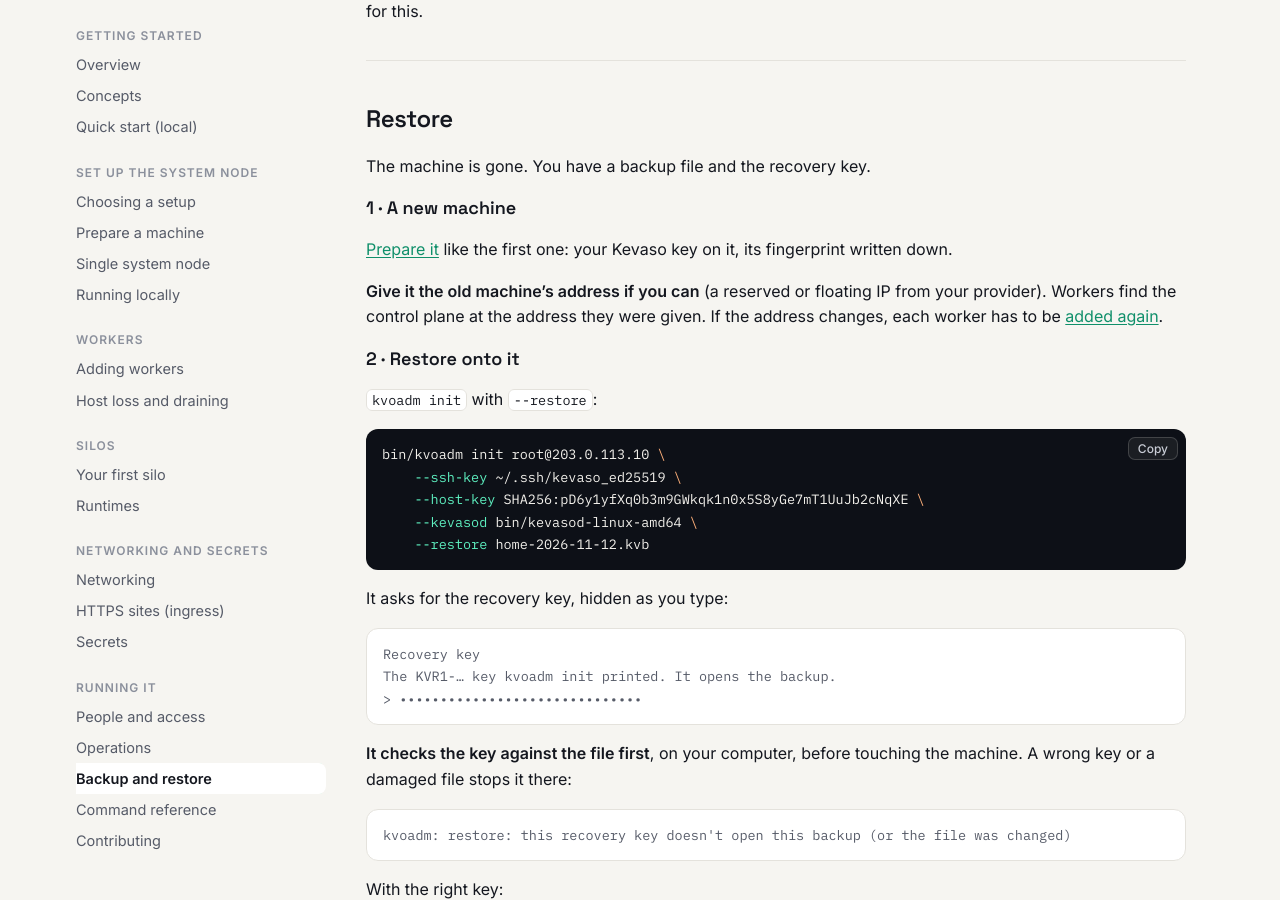
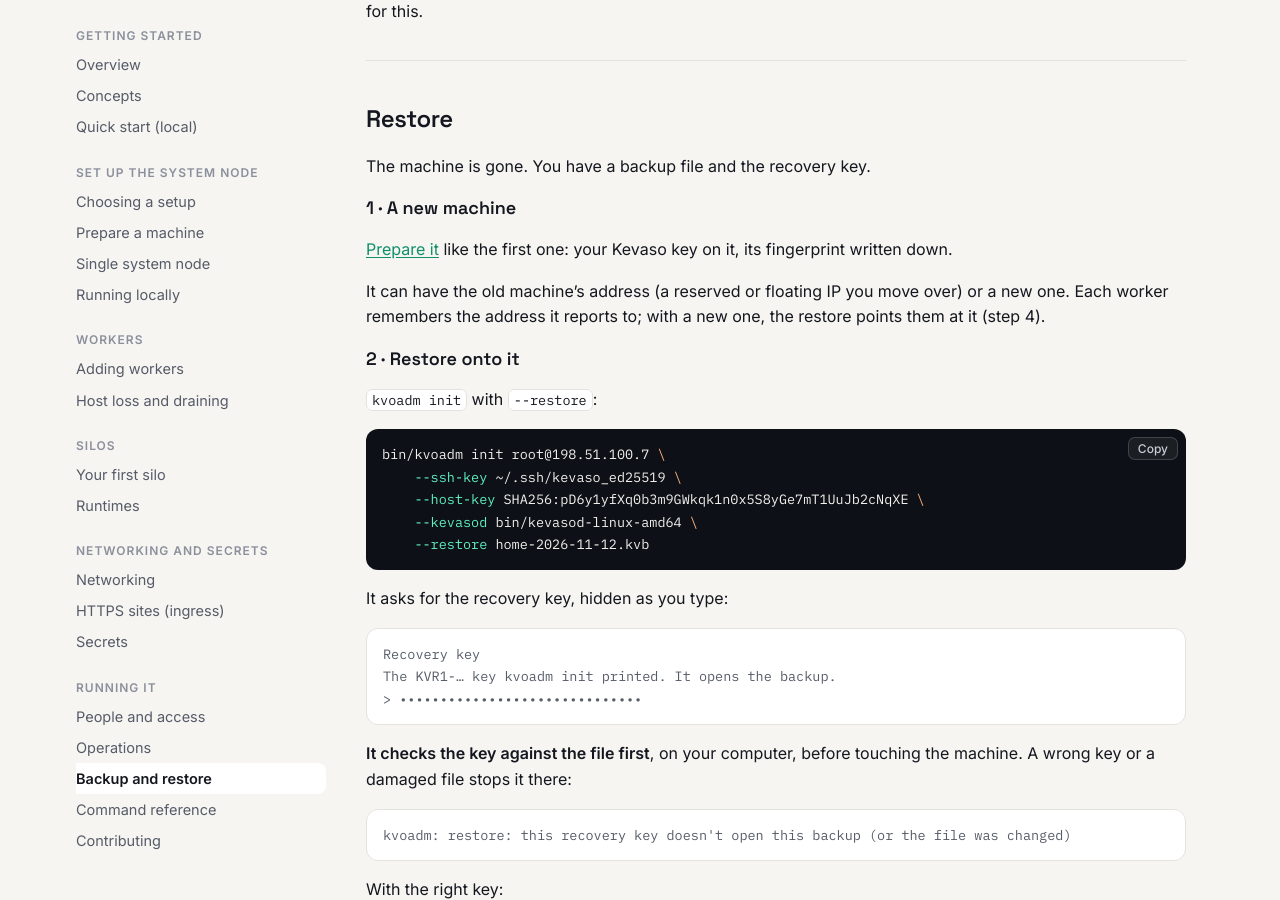
Before and after one commit to dlebee/kevaso-docs, a Jekyll site: the page built from operations/backup.md, in a window 1280 px wide and 900 px high, scrolled down 1711 px. Built offline with Jekyll 4.4.1, drawn with Linux system fonts in a browser that asks for light colours; some of the changed text lies outside the part shown.

Commit message:
Backup and restore: workers reconnect after a restore
Co-Authored-By: Claude Opus 5.5 <noreply@anthropic.com>
Signed-off-by: David Lebee <david@lebee.info>

````diff
--- a/operations/backup.md
+++ b/operations/backup.md
@@ -81,16 +81,15 @@ The machine is gone. You have a backup file and the recovery key.
 [Prepare it]({{ '/setup/prepare/' | relative_url }}) like the first one: your Kevaso key on it, its
 fingerprint written down.
 
-**Give it the old machine's address if you can** (a reserved or floating IP from your provider).
-Workers find the control plane at the address they were given. If the address changes, each worker
-has to be [added again]({{ '/workers/' | relative_url }}).
+It can have the old machine's address (a reserved or floating IP you move over) or a new one. Each
+worker remembers the address it reports to; with a new one, the restore points them at it (step 4).
 
 ### 2 · Restore onto it
 
 `kvoadm init` with `--restore`:
 
 ```bash
-bin/kvoadm init root@203.0.113.10 \
+bin/kvoadm init root@198.51.100.7 \
     --ssh-key ~/.ssh/kevaso_ed25519 \
     --host-key SHA256:pD6y1yfXq0b3m9GWkqk1n0x5S8yGe7mT1UuJb2cNqXE \
     --kevasod bin/kevasod-linux-amd64 \
@@ -116,13 +115,15 @@ With the right key:
 
 ```
 → backup of cluster "home" (control plane hv1), taken 2026-11-12 03:00:04: the recovery key opens it
-→ connected to 203.0.113.10:22 (host key SHA256:pD6y1yfX…)
+→ connected to 198.51.100.7:22 (host key SHA256:pD6y1yfX…)
 → kevasod installed (signature verified on the host)
 → backup restored into /var/lib/kevaso: store, cluster CA, and the master key rebuilt with the recovery key
 → control plane started (kevasod.service)
-→ kvo context "home" written to /Users/you/.kevaso/config.yaml (server https://203.0.113.10:6443)
+→ kvo context "home" written to /Users/you/.kevaso/config.yaml (server https://198.51.100.7:6443)
 → host hv1 is Ready. Try: kvo get hosts
 → the recovery key is still the one you restored with
+→ worker hv2 reconnected (https://198.51.100.7:6443)
+→ worker hv3 reconnected (https://198.51.100.7:6443)
 ```
 
 The cluster and host names come from the backup (`--cluster` and `--name` override them). It
@@ -132,7 +133,7 @@ In a script, pass the key on stdin, never as an argument (arguments end up in sh
 `ps`):
 
 ```bash
-bin/kvoadm init root@203.0.113.10 --ssh-key ~/.ssh/kevaso_ed25519 \
+bin/kvoadm init root@198.51.100.7 --ssh-key ~/.ssh/kevaso_ed25519 \
     --host-key SHA256:pD6y1yfX… --kevasod bin/kevasod-linux-amd64 \
     --restore home-2026-11-12.kvb < recovery-key.txt
 ```
@@ -151,6 +152,51 @@ Secrets open again, and existing `kvo` contexts keep working: it's the same clus
 
 If the machine also ran silos, they start again from their specs, with empty disks: restore their
 data from your own backups of it.
+
+### 4 · Workers
+
+Workers weren't lost, and neither is what's on their disks. They only need to know where the
+control plane is now.
+
+A worker proves who it is with a certificate from the cluster CA, and the restored control plane
+has the same CA, so it still trusts every worker. All that changes is one setting on each worker,
+the address it reports to:
+
+```
+ExecStart=/usr/local/bin/kevasod worker --name hv2 --server https://198.51.100.7:6443 …
+```
+
+**The restore does this for you.** `kvoadm host add` noted how it reached each worker (its SSH
+address and host key) on the worker's Host, so it's in the backup. After restoring, `kvoadm` logs in
+to each worker with the same SSH key, changes the address, restarts it, and waits until it reports.
+On the same address as before, there's nothing to change and the workers simply reconnect.
+
+If it can't reach a worker (another SSH key, a machine that's off), it says which and what to run:
+
+```
+1 of 2 workers still point at the old control plane:
+
+HOST   WHY                                         RUN
+hv3    ssh: handshake failed: unable to authenticate   kvoadm host reconnect root@198.51.100.23 --ssh-port 22 --ssh-key KEY --server https://198.51.100.7:6443
+```
+
+Run it with the right key:
+
+```bash
+bin/kvoadm host reconnect root@198.51.100.23 \
+    --ssh-key ~/.ssh/hv3_ed25519 \
+    --server https://198.51.100.7:6443
+```
+
+```
+→ host hv3 reports to https://198.51.100.7:6443 again
+```
+
+Without `--server`, it uses the control plane of your current `kvo` context. The host key is
+checked against the one recorded when the worker was added.
+
+The WireGuard mesh between hosts heals by itself: the restored control plane gets new mesh keys,
+publishes them, and every worker picks them up.
 
 ---
 
````
Also changed, not shown: reference.md (+2 -1 lines).
